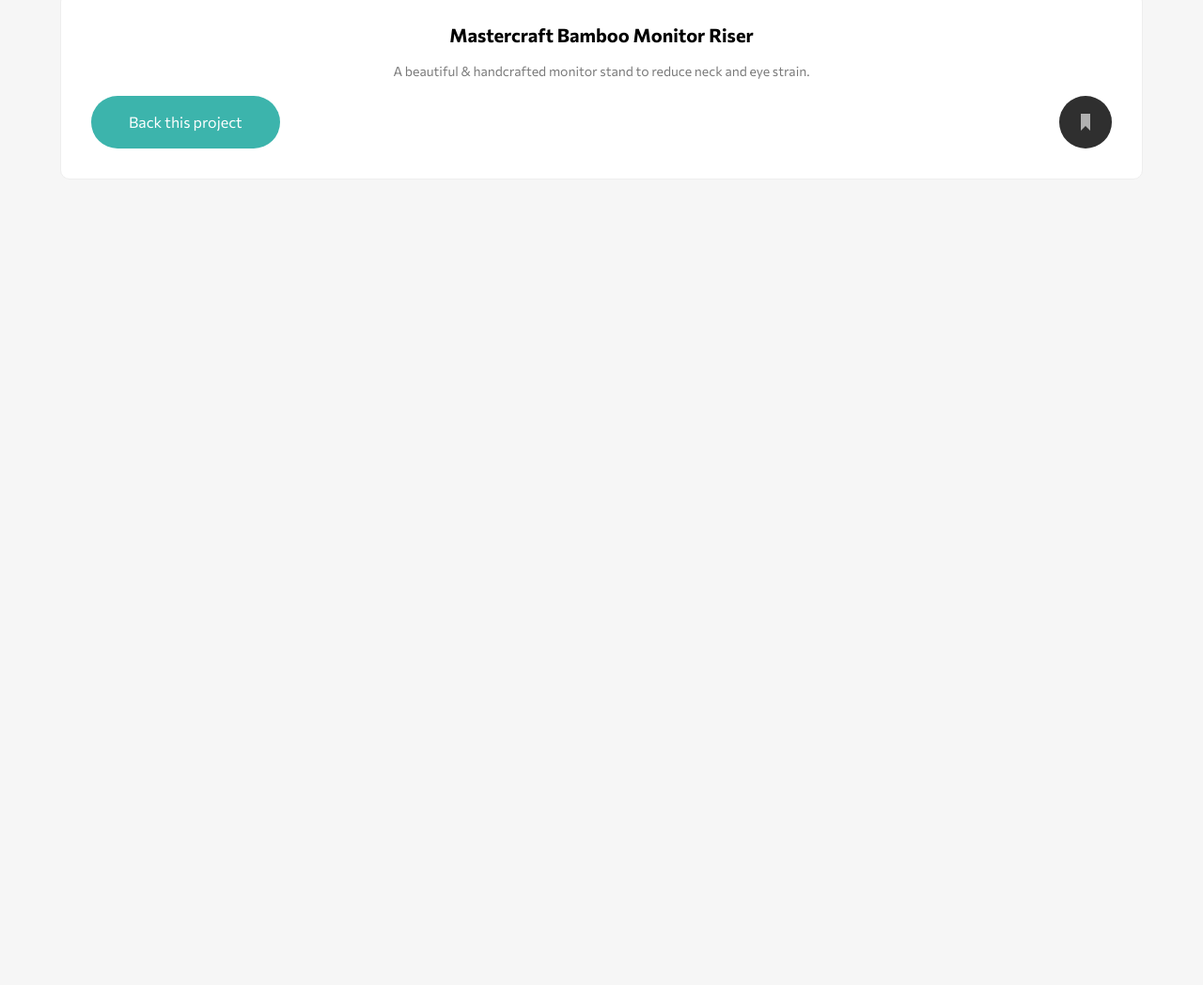
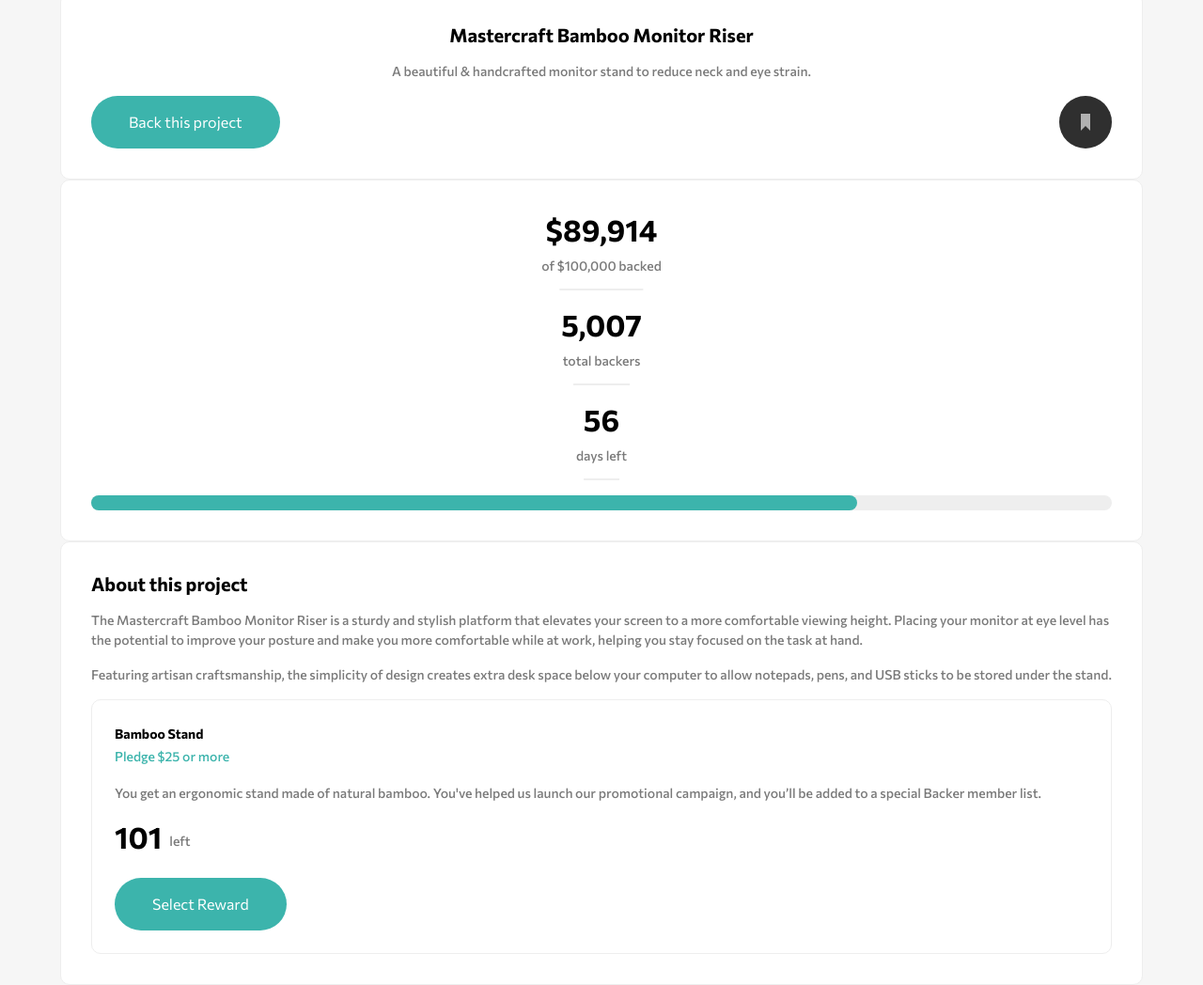
Before and after one commit to pullupjumper/crowdfunding, a website built with webpack: page src/pages/index.html in a window 1280 px wide. Shown: the part 308-1356 px from the top of the page at 94% size. Before the commit the page ends 800 px from the top, so only its background shows below. Built offline with nearby package versions, Linux system fonts and the light colour scheme.

Commit message:
Updated card and index.html

```diff
--- a/src/pages/index.html
+++ b/src/pages/index.html
@@ -20,15 +20,63 @@
 <section class="container">
   <div class="info">
     <div class="card">
-      <h2 class="info__title">Mastercraft Bamboo Monitor Riser</h2>
-      <h3 class="info__subtitle">A beautiful & handcrafted monitor stand to reduce neck and eye strain.</h3>
+      <h2 class="card__title">Mastercraft Bamboo Monitor Riser</h2>
+      <p class="card__text">A beautiful & handcrafted monitor stand to reduce neck and eye strain.</p>
       <div class="card__footer">
-        <a href="#" class="btn btn__primary">Back this project</a>
-        <a href="#" class="bookmark bookmark--clicked">
+        <a href="#" class="btn btn--primary">Back this project</a>
+        <a href="#" class="bookmark bookmark-clicked">
           <span class="bookmark__icon"></span>
           <span class="bookmark__text">Bookmark</span>
         </a>
       </div>
+    </div>
+    <div class="card">
+      <ul class="counterList">
+        <li class="counterList__item">
+          <div class="counter">
+            <h1 class="counter__number">$89,914</h1>
+            <p class="counter__text">of $100,000 backed</p>
+          </div>
+        </li>
+        <li class="counterList__item">
+          <div class="counter">
+            <h1 class="counter__number">5,007</h1>
+            <p class="counter__text">total backers</p>
+          </div>
+        </li>
+        <li class="counterList__item">
+          <div class="counter">
+            <h1 class="counter__number">56</h1>
+            <p class="counter__text">days left</p>
+          </div>
+        </li>
+      </ul>
+      <div class="progressbar">
+        <div class="progressbar__inner"></div>
+      </div>
+    </div>
+    <div class="card card--sub">
+      <h2 class="card__title">About this project</h2>
+      <p class="card__text">The Mastercraft Bamboo Monitor Riser is a sturdy and stylish platform that elevates your screen to a more comfortable viewing height. Placing your monitor at eye level has the potential to improve  your posture and make you more comfortable while at work, helping you stay focused on the task at hand.</p>
+      <p class="card__text">Featuring artisan craftsmanship, the simplicity of design creates extra desk space below your computer to allow notepads, pens, and USB sticks to be stored under the stand.</p>
+      <ul class="productList">
+        <li class="productList__item">
+          <div class="card card--product">
+            <div class="card__title">
+              <h3>Bamboo Stand</h3>
+              <h4>Pledge $25 or more</h4>
+            </div>
+            <p class="card__text">You get an ergonomic stand made of natural bamboo. You've helped us launch our promotional campaign, and you’ll be added to a special Backer member list.</p>
+            <div class="card__footer">
+              <div class="counter counter--product">
+                <h1 class="counter__number">101</h1>
+                <p class="counter__text">left</p>
+              </div>
+              <a href="#" class="btn btn--primary">Select Reward</a>
+            </div>
+          </div>
+        </li>
+      </ul>
     </div>
   </div>
 </section>
--- a/src/scss/components/_btn.scss
+++ b/src/scss/components/_btn.scss
@@ -4,7 +4,7 @@
   border-radius: 100vh;
   text-decoration: none;
 
-  &.btn__primary {
+  &.btn--primary {
     color: var(--clr-white);
     background: var(--clr-primary-300);
 
@@ -23,7 +23,7 @@
   text-decoration: none;
   background: var(--clr-component-bg);
 
-  &.bookmark--clicked {
+  &.bookmark-clicked {
     padding-right: 0;
 
     .bookmark__text {
--- a/src/scss/components/_card.scss
+++ b/src/scss/components/_card.scss
@@ -1,13 +1,59 @@
 .card {
-
   padding: 32px;
   border-radius: 10px;
   border: 1px solid var(--clr-border);
   background: var(--clr-white);
 
-  &__footer{
+  &.card--sub {
+    .card__title, .card__text {
+      text-align: left;
+    }
+  }
+
+  &.card--product {
+    padding: 24px;
+
+    .card__title {
+
+      h3 {
+        font-size: var(--fs-500);
+        font-weight: var(--fw-800);
+        line-height: 24px;
+      }
+
+      h4 {
+        font-size: var(--fs-500);
+        font-weight: var(--fw-600);
+        line-height: 24px;
+        color: var(--clr-primary-300);
+      }
+    }
+
+    .card__footer {
+      flex-direction: column;
+      align-items: start;
+    }
+  }
+
+  &__footer {
     display: flex;
     justify-content: space-between;
     align-items: center;
   }
+
+  &__title {
+    margin-bottom: 16px;
+    text-align: center;
+    font-size: var(--fs-700);
+    font-weight: var(--fw-800);
+    line-height: 24px;
+  }
+
+  &__text {
+    margin-bottom: 16px;
+    text-align: center;
+    font-size: var(--fs-500);
+    font-weight: var(--fw-600);
+    color: var(--clr-dark-grey);
+  }
 }
--- a/src/scss/components/_progressbar.scss
+++ b/src/scss/components/_progressbar.scss
@@ -0,0 +1,11 @@
+.progressbar {
+  border-radius: 100vh;
+  background: var(--clr-component-bg);
+
+  &__inner {
+    width: 75%;
+    height: 16px;
+    border-radius: 100vh;
+    background: var(--clr-primary-300);
+  }
+}
--- a/src/scss/index.scss
+++ b/src/scss/index.scss
@@ -4,39 +4,81 @@
 @import "./components/header";
 @import "./components/card";
 @import "./components/btn";
+@import "./components/progressbar";
 
 .info {
   //padding: 32px;
 
   &__title {
-    margin-bottom: 16px;
-    text-align: center;
-    font-size: var(--fs-700);
-    font-weight: var(--fw-800);
-    line-height: 24px;
+    //margin-bottom: 16px;
+    //text-align: center;
+    //font-size: var(--fs-700);
+    //font-weight: var(--fw-800);
+    //line-height: 24px;
   }
 
-  &__subtitle {
-    margin-bottom: 16px;
+  &__text {
+    //margin-bottom: 16px;
+    //text-align: center;
+    //font-size: var(--fs-500);
+    //font-weight: var(--fw-600);
+    //color: var(--clr-dark-grey);
+  }
+}
+
+.counterList {
+  display: flex;
+  flex-direction: column;
+  align-items: center;
+}
+
+.counter {
+  position: relative;
+  display: inline-flex;
+  padding-bottom: 16px;
+  margin-bottom: 16px;
+  flex-direction: column;
+
+  &.counter--product {
+    padding-bottom: 0;
+    flex-direction: row;
+    align-items: center;
+
+    &:after {
+      display: none;
+    }
+
+    .counter__text{
+      margin-left: 8px;
+    }
+  }
+
+  &:after {
+    position: absolute;
+    left: 50%;
+    bottom: 0;
+    transform: translateX(-50%);
+    display: block;
+    width: 70%;
+    content: "";
+    border: 1px solid var(--clr-border);
+  }
+
+  &__number {
+    display: inline;
+    margin-bottom: 8px;
+    text-align: center;
+    font-weight: var(--fw-800);
+    font-size: 32px;
+    line-height: 40px;
+    color: var(--clr-black);
+  }
+
+  &__text {
+    display: inline;
     text-align: center;
     font-size: var(--fs-500);
-    font-weight: var(--fw-300);
+    font-weight: var(--fw-600);
     color: var(--clr-dark-grey);
   }
 }
-
-//
-//body{
-//  background: url(".././images/image-hero-mobile.jpg") no-repeat center 0/ 100%;
-//  //height: 300px;
-//
-//  @media (min-width: 375px) {
-//    background: url(".././images/image-hero-mobile.jpg") no-repeat center -50%/ 100%;
-//  }
-//
-//  @media (min-width: 1440px) {
-//    background: url(".././images/image-hero-desktop.jpg") no-repeat center 0/ 100%;
-//    //height: 400px;
-//  }
-//
-//}
```
